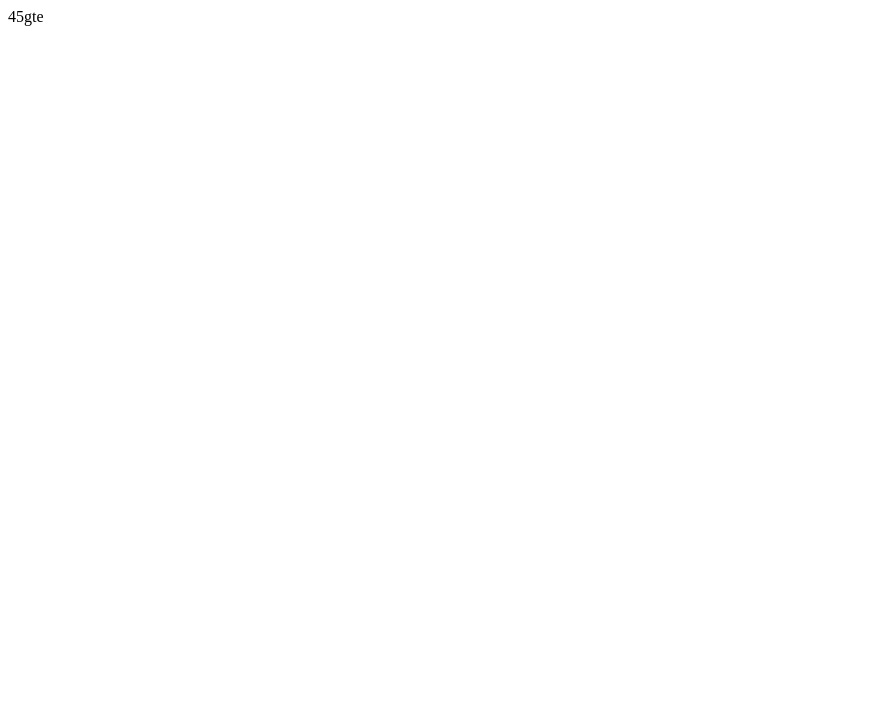
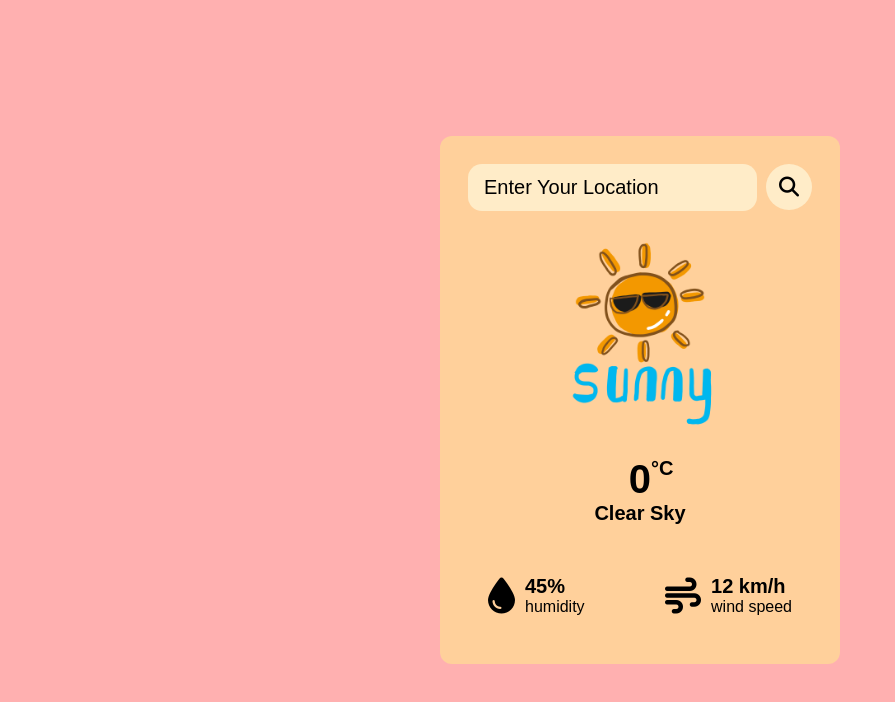
Before and after one commit to subhashinisai/weather-report, a plain HTML site: page index.html in a window 1280 px wide. Shown: the whole page, without its empty margins (0-895 px from the left). Drawn offline with Linux system fonts and the light colour scheme.

Commit message:
frame and hard code done

```diff
--- a/index.html
+++ b/index.html
@@ -1,2 +1,52 @@
 <!DOCTYPE html>
-45gte
+<html lang="en">
+<head>
+    <meta charset="UTF-8">
+    <meta name="viewport" content="width=device-width, initial-scale=1.0">
+    <title>Weather-report</title>
+    <link rel="stylesheet" href="./styles.css">
+</head>
+<body>
+
+    <div class="container">
+        <div class="header">
+              <div class="search-box">
+                <input type="text" placeholder="Enter your location" class="input-box">
+                <button  class="fa-solid fa-magnifying-glass" id="searchBtn"></button>
+
+              </div>
+        </div>
+        <div class="weather-body">
+        <img src="../weather-report/assets/clear.png" alt="clear weather" class="weather-image">
+        <div class="weather-box">
+            <p class="temperature">0<sup>°C</sup></p>
+            <p class="description">Clear Sky</p>
+        </div>
+        <div class="weather-details">
+
+            <div class="humidity">
+                <i class="fa-sharp fa-solid fa-droplet"></i>
+                <div class="text">
+                    <span id="humidity">45%</span>
+                    <p>humidity</p>
+                </div>
+            </div>
+
+            <div class="wind">
+                <i class="fa-duotone fa-solid fa-wind"></i>
+                <div class="text">
+                    <span id="wind-speed">12 km/h</span>
+                    <p>wind speed</p>
+                </div>
+            </div>
+
+        </div>
+        </div>
+    </div>
+
+
+
+      <script src="script.js"></script>
+      <script src="https://kit.fontawesome.com/795c9df4a6.js" crossorigin="anonymous"></script>
+</body>
+</html>
--- a/styles.css
+++ b/styles.css
@@ -0,0 +1,113 @@
+*{
+    margin: 0;
+    padding: 0;
+    box-sizing: border-box;
+    outline: none;
+    border: none;
+    font-family: sans-serif;
+}
+body{
+    min-height: 100vh;
+    display: flex;
+    justify-content: center;
+    align-items: center;
+   background-color: #FFB0B0;
+}
+.container{
+    width:400px ;
+    height: min-content;
+    border-radius: 12px;
+    padding: 28px;
+    background-color: #FFD09B;
+}
+.search-box{
+    width: 100%;
+    height: min-content;
+    display: flex;
+    justify-content: space-between;
+    align-items: center;
+}
+.search-box input{
+    width: 84%;
+    font-size: 20px;
+    text-transform: capitalize;
+    color: black;
+    background-color: #FFECC8;
+    padding: 12px 16px;
+    border-radius: 14px;
+}
+.search-box input::placeholder{
+    color: black;
+}
+.search-box button{
+    width:46px;
+    height:46px;
+    background-color:#FFECC8 ;
+    border-radius: 50%;
+    cursor: pointer;
+    font-size: 20px;
+}
+.search-box button:hover{
+    color: white;
+    background-color: darkslategrey;
+}
+.weather-body{
+    display: flex;
+    justify-content: center;
+    align-items: center;
+    flex-direction: column;
+    margin-block: 20px;
+}
+.weather-body img{
+ width: 60%;
+}
+.weather-box{
+    margin-block: 20px;
+    text-align: center;
+}
+.weather-box .temperature{
+    font-size: 40px;
+    font-weight: 800;
+    position: relative;
+
+}
+.weather-box .temperature sup{
+    font-size: 20px;
+    position: absolute;
+    font-weight: 600;
+
+}
+.weather-box .description{
+    font-size: 20px;
+    font-weight: 700;
+    text-transform: capitalize;
+
+}
+.weather-details{
+    width: 100%;
+    display: flex;
+    justify-content: space-between;
+    margin-top: 30px;
+}
+.humidity , .wind{
+    display: flex;
+    align-items: center;
+
+}
+.humidity{
+    margin-left:  20px;
+}
+.wind{
+    margin-right: 20px;
+    }
+ .weather-details i{
+    font-size: 36px;
+}
+.weather-details .text{
+    margin-left: 10px;
+    font-size: 16px;
+}
+.text span{
+    font-size: 20px;
+    font-weight: 700;
+}
```
Also changed, not shown: assets/clear.png (added), assets/cloudy.png (added), assets/foggy.jpg (added), 1 other file.
